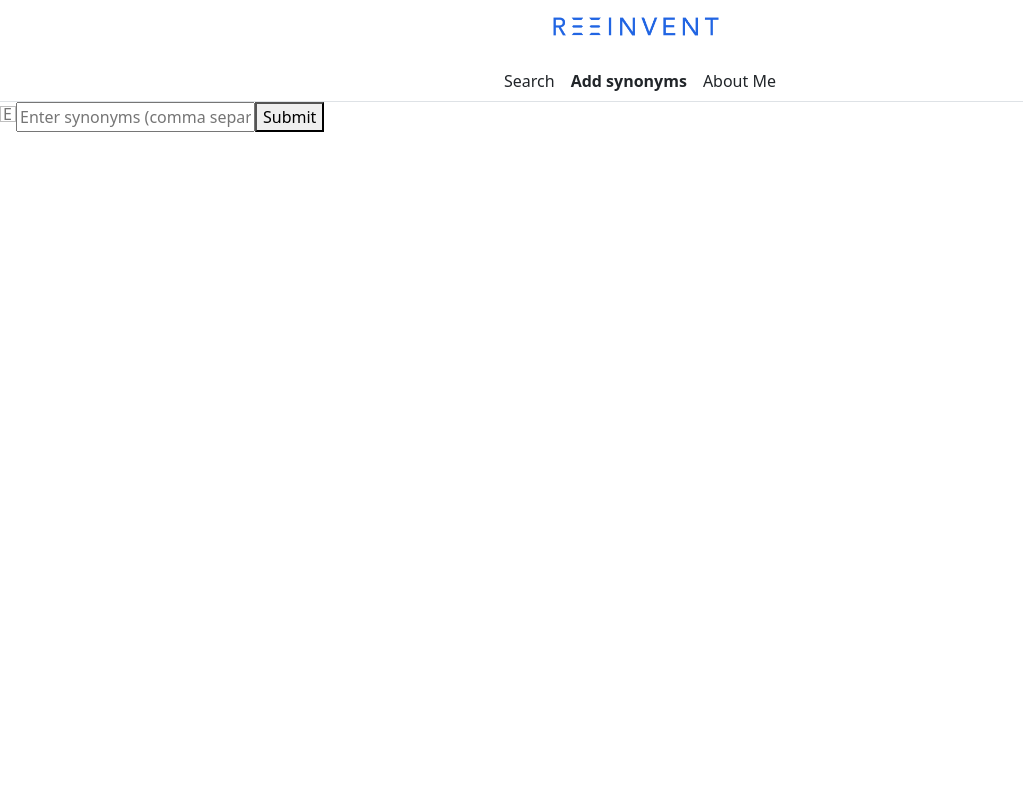
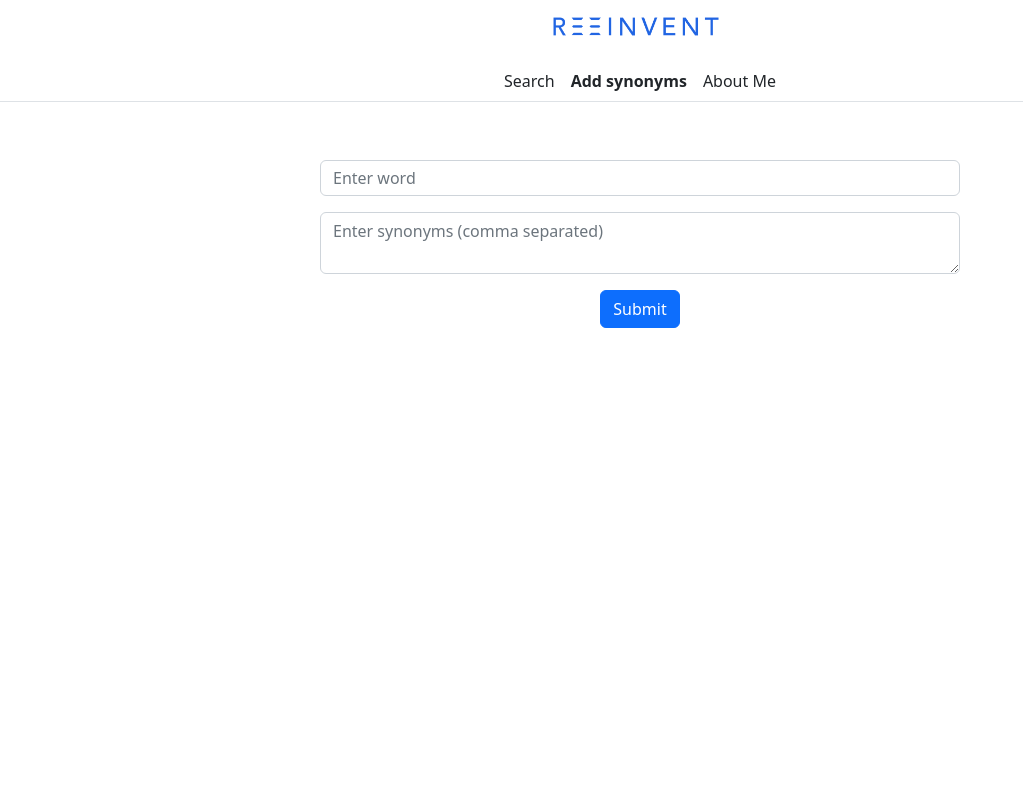
Before and after one commit to MartyFibghtov/synonyms, a Vue app in the folder synonyms-vue/: page /add-synonyms in a window 1280 px wide. Shown: the top 800 px of the page, without its empty margins (0-1023 px from the left). Built offline with nearby package versions, Linux system fonts and the light colour scheme.

Commit message:
Redesigned addSynonyms page

```diff
--- a/synonyms-vue/src/components/AppDescription.vue
+++ b/synonyms-vue/src/components/AppDescription.vue
@@ -1,15 +1,21 @@
 <template>
-  <div class="my-5 " style="max-width: 500px">
+  <div class="d-flex flex-column align-items-center p-1" style="max-width: 500px">
+    <div class="col-md-4 text-center">
       <h2 class="text-center text-primary">About the app</h2>
       <p class="text-center">Reeinvent: Synonyms is a powerful and easy-to-use tool that helps you find the perfect synonyms for any word. Whether you're a writer, a student, or just someone looking for a better way to express yourself, our app has got you covered.</p>
+    </div>
+    <div class="col-md-8" style="max-width: 500px">
+      <div class="flex-column justify-content-center">
         <h3 class="text-center text-primary my-5">Some example synonyms:</h3>
-    <div class="d-flex justify-content-center">
         <ul class="list-group w-50">
           <li class="list-group-item">Happy - Joyful, Elated, Pleased</li>
           <li class="list-group-item">Big - Large, Huge, Giant</li>
           <li class="list-group-item">Smart - Intelligent, Wise, Bright</li>
         </ul>
       </div>
+    </div>
+
+
   </div>
 </template>
 
--- a/synonyms-vue/src/components/SynonymList.vue
+++ b/synonyms-vue/src/components/SynonymList.vue
@@ -1,15 +1,21 @@
 <template>
-  <div class="search-result">
-    <div v-if="synonyms.success" class="found-synonyms-list">
-      <h1>Synonyms:</h1>
-      <div v-for="synonym in synonyms.synonyms" v-bind:key="synonym.id">
-        <ul>
-          <li>{{synonym}}</li>
-        </ul>
+  <div class="container">
+    <div class="row">
+      <div class="col-md-12">
+        <div v-if="synonyms.success" class="found-synonyms-list">
+          <h1 class="my-3 border-bottom" style="text-align: left">Synonyms:</h1>
+          <div class="" style="text-align: left" v-for="synonym in synonyms.synonyms" v-bind:key="synonym.id">
+            <ul class="list-group list-group-flush">
+              <li class="list-group-item" style="text-align: left">{{synonym}}</li>
+            </ul>
+          </div>
+        </div>
+        <div v-else class="not-found-message text-center">
+          <h1 class="my-3">Word not found :(</h1>
+          <img style="width: 100%" src="@/assets/img/word_not_found.jpeg" alt="word not found">
+
+        </div>
       </div>
-    </div>
-    <div v-else class="not-found-message">
-      <h1>{{synonyms.message}}</h1>
     </div>
   </div>
 </template>
--- a/synonyms-vue/src/components/SynonymsAddForm.vue
+++ b/synonyms-vue/src/components/SynonymsAddForm.vue
@@ -1,13 +1,15 @@
-<template>
-  <div class="synonyms-add-container">
 
-    <form class="form" @submit.prevent="createSynonyms">
-      <input type="text" class="form-check-input" v-model="word" placeholder="Enter word">
-      <input type="text" v-model="synonyms" placeholder="Enter synonyms (comma separated)">
-      <button type="submit">Submit</button>
-    </form>
-  </div>
-</template>
+  <template>
+    <div class="synonyms-add-container d-flex flex-column align-items-center" style="margin-top: 50px">
+      <form class="form w-50 d-flex flex-column align-items-center" @submit.prevent="createSynonyms">
+        <input type="text" class="form-control my-2 h-25" v-model="word" placeholder="Enter word">
+        <textarea type="text" class="form-control my-2 h-50" v-model="synonyms" placeholder="Enter synonyms (comma separated)"/>
+        <div class="my-2 d-flex justify-content-center">
+          <button class="btn btn-primary" type="submit">Submit</button>
+        </div>
+      </form>
+    </div>
+  </template>
 
 <script>
 import axios from 'axios';
--- a/synonyms-vue/src/views/HomeView.vue
+++ b/synonyms-vue/src/views/HomeView.vue
@@ -18,8 +18,4 @@ export default {
 </script>
 
 <style>
-body {
-  color: #242424;
-  margin: 0;
-}
 </style>
--- a/synonyms-vue/src/views/WordSynonymsView.vue
+++ b/synonyms-vue/src/views/WordSynonymsView.vue
@@ -1,8 +1,8 @@
 <template>
   <div>
     <SearchComponent></SearchComponent>
-    <div class="search-result-and-word">
-      <h2 class="searched-word">{{ searchedWord }}</h2>
+    <div class="search-result-and-word" style="width: 75%">
+      <h1 class="searched-word display-3" style="text-align: left; padding: 30px">{{ searchedWord }}</h1>
       <SynonymList :synonyms="synonyms"></SynonymList>
     </div>
   </div>
```
Also changed, not shown: synonyms-vue/src/assets/img/word_not_found.jpeg (added). Lines whose indentation alone changed are shown as unchanged.
